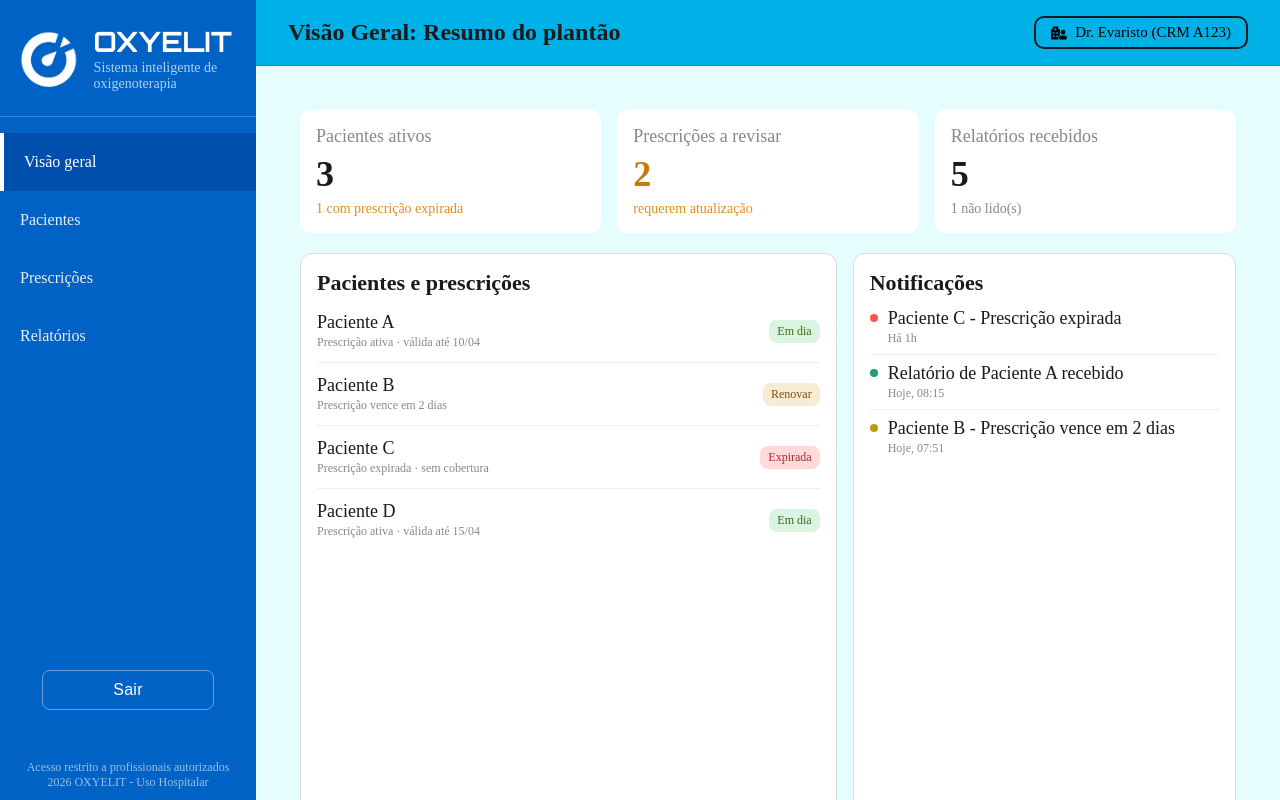
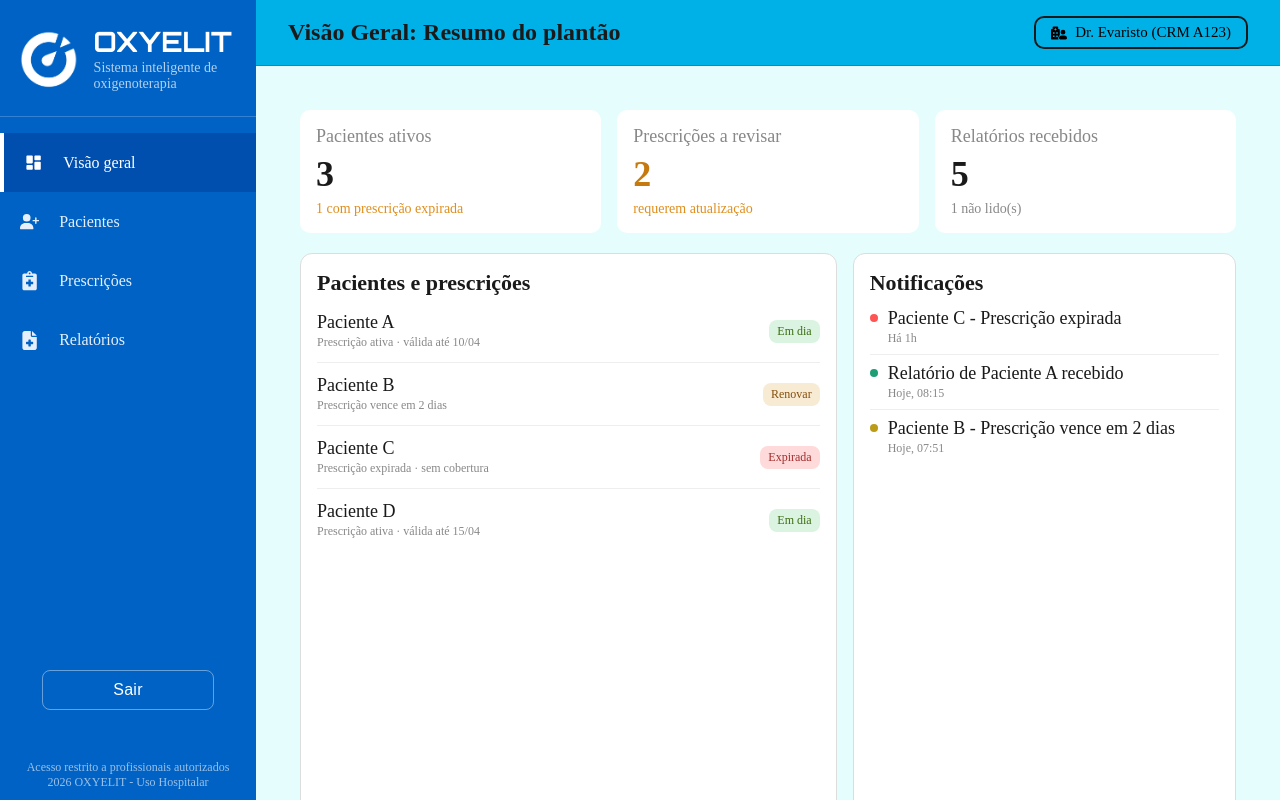
Before and after one commit to olyver-gold/OxyElit-project, a React (Vite) app: page /#/page-med in a window 1280 px wide. Built offline with nearby package versions, Linux system fonts and the light colour scheme.

Commit message:
fix: correção de erros e graficos

```diff
--- a/src/components/enfermeiro/Relatorios.tsx
+++ b/src/components/enfermeiro/Relatorios.tsx
@@ -10,17 +10,6 @@ function Relatorios() {
     return(
         <div className="relatorios">
             <div className="top-row">
-                <div>
-                    <input
-                        className="busca"
-                        type="text"
-                        placeholder="Buscar relatórios..."
-                    />
-                    <button className="btn-buscar-e">
-                        Buscar
-                    </button>
-                </div>
-
                 <button className="btn-escrever" onClick={() => setModalEscrever(true)}>
                     + Escrever Relatório
                 </button>
--- a/src/pages/PageEnf.tsx
+++ b/src/pages/PageEnf.tsx
@@ -6,6 +6,9 @@ import { invoke } from "@tauri-apps/api/core";
 import { useState } from "react";
 // import { FaCog } from "react-icons/fa";
 import { FaHospitalUser } from "react-icons/fa";
+import { RiDashboardFill } from "react-icons/ri";
+import { TbHeartRateMonitor } from "react-icons/tb";
+import { FaFileMedical } from "react-icons/fa6";
 import VisaoGeral from "../components/enfermeiro/VisaoGeral";
 import Monitoramento from "../components/enfermeiro/Monitoramento";
 import Relatorios from "../components/enfermeiro/Relatorios";
@@ -26,9 +29,16 @@ function PageEnf() {
     const [pacienteSelecionado, setPacienteSelecionado] = useState<DadosPaciente | null>(null);
     const titulosHeader: Record<string, string> = {
         "Visão geral": "Visão Geral: Resumo do plantão",
-        "Moitoramento": "Central de monitoramento em tempo real",
+        "Monitoramento": "Central de monitoramento em tempo real",
         "Relatórios": "Histórico e emissão de relatórios"
     };
+
+    const itensMenuEnf = [
+        { label: "Visão geral", icone: <RiDashboardFill /> },
+        { label: "Monitoramento", icone: <TbHeartRateMonitor />},
+        { label: "Relatórios", icone: <FaFileMedical /> },
+    ];
+
     const handleSair = async () => {
         try {
             await invoke("redimensionar_janela");
@@ -56,13 +66,14 @@ function PageEnf() {
                 {/* MENU DE NAVEGAÇÃO */}
                 <div className="menu-enf">
                     <ul>
-                        {["Visão geral", "Monitoramento", "Relatórios"].map((item) => (
+                        {itensMenuEnf.map((item) => (
                         <li
-                            key={item}
-                            className={paginaAtiva === item ? "menu-item ativo" : "menu-item"}
-                            onClick={() => setPaginaAtiva(item)}
+                            key={item.label}
+                            className={paginaAtiva === item.label ? "menu-item ativo" : "menu-item"}
+                            onClick={() => setPaginaAtiva(item.label)}
                         >
-                            {item}
+                            <span className="menu-icon">{item.icone}</span>
+                            <span className="menu-label">{item.label}</span>
                         </li>
                         ))}
                     </ul>
--- a/src/pages/PageMed.tsx
+++ b/src/pages/PageMed.tsx
@@ -6,6 +6,10 @@ import { invoke } from "@tauri-apps/api/core";
 import { useState } from "react";
 // import { FaCog } from "react-icons/fa";
 import { FaHospitalUser } from "react-icons/fa";
+import { RiDashboardFill } from "react-icons/ri";
+import { FaUserPlus } from "react-icons/fa6";
+import { FaNotesMedical } from "react-icons/fa";
+import { FaFileMedical } from "react-icons/fa6";
 import VisaoGeral from "../components/medico/VisaoGeral";
 import Relatorios from "../components/medico/Relatorios";
 import Prescricoes from "../components/medico/Prescricoes";
@@ -20,6 +24,13 @@ function PageMed() {
         "Prescrições": "Central de prescrições",
         "Relatórios": "Histórico e leitura de relatórios"
     };
+
+    const itensMenuMed = [
+        { label: "Visão geral", icone: <RiDashboardFill /> },
+        { label: "Pacientes", icone: <FaUserPlus /> },
+        { label: "Prescrições", icone: <FaNotesMedical />},
+        { label: "Relatórios", icone: <FaFileMedical /> },
+    ];
 
     const handleSair = async () => {
         try {
@@ -48,13 +59,14 @@ function PageMed() {
                 {/* MENU DE NAVEGAÇÃO */}
                 <div className="menu-med">
                     <ul>
-                        {["Visão geral", "Pacientes", "Prescrições", "Relatórios"].map((item) => (
+                        {itensMenuMed.map((item) => (
                         <li
-                            key={item}
-                            className={paginaAtiva === item ? "menu-item ativo" : "menu-item"}
-                            onClick={() => setPaginaAtiva(item)}
+                            key={item.label}
+                            className={paginaAtiva === item.label ? "menu-item ativo" : "menu-item"}
+                            onClick={() => setPaginaAtiva(item.label)}
                         >
-                            {item}
+                            <span className="menu-icon">{item.icone}</span>
+                            <span className="menu-label">{item.label}</span>
                         </li>
                         ))}
                     </ul>
--- a/src/styles/enfermeiro/Relatorios.css
+++ b/src/styles/enfermeiro/Relatorios.css
@@ -9,40 +9,14 @@
     margin-bottom: 20px;
 }
 
-.busca {
-    padding: 16px;
-    width: 660px;
-    border: 1px solid #ccc;
-    border-radius: 8px;
-    font-size: 15px;
-    transition: border-color 0.2s;
-}
-
-.btn-buscar-e {
-    padding: 16px 30px;
-    background: none;
-    color: #0082ec;
-    border: 1px solid #0082ec;
-    border-radius: 8px;
-    cursor: pointer;
-    font-size: 15px;
-    margin-left: 10px;
-    transition: background 0.2s;
-}
-
-.btn-buscar-e:hover {
-    background: #0082ec;
-    color: white;
-}
-
 .btn-escrever {
-    padding: 16px 30px;
+    padding: 16px 40px;
     background: #0082ec;
     color: white;
     border: none;
     border-radius: 8px;
     cursor: pointer;
-    font-size: 15px;
+    font-size: 16px;
     transition: background 0.2s;
 }
 
--- a/src/styles/enfermeiro/pageEnf.css
+++ b/src/styles/enfermeiro/pageEnf.css
@@ -116,8 +116,23 @@ body, html {
   color: rgba(255, 255, 255, 0.7);
 }
 
+.menu-item {
+  display: flex;
+  align-items: center; /* Alinha ícone e texto na mesma linha */
+  gap: 12px;           /* Espaço entre o ícone e a palavra */
+  padding: 12px 20px;
+  cursor: pointer;
+  transition: 0.2s;
+}
+
+.menu-icon {
+  font-size: 1.2rem;   /* Tamanho do ícone */
+  display: flex;
+  align-items: center;
+}
+
 .menu-item.ativo {
-  background: #008da9cc;
+  background: #0049a9cc;
   color: white;
   border-left: 4px solid white;
 }
--- a/src/styles/medico/pageMed.css
+++ b/src/styles/medico/pageMed.css
@@ -174,6 +174,21 @@ body, html {
   padding: 24px;
 }
 
+.menu-item {
+  display: flex;
+  align-items: center; /* Alinha ícone e texto na mesma linha */
+  gap: 12px;           /* Espaço entre o ícone e a palavra */
+  padding: 12px 20px;
+  cursor: pointer;
+  transition: 0.2s;
+}
+
+.menu-icon {
+  font-size: 1.2rem;   /* Tamanho do ícone */
+  display: flex;
+  align-items: center;
+}
+
 .menu-item.ativo {
   background: #0049a9cc;
   color: white;
```
